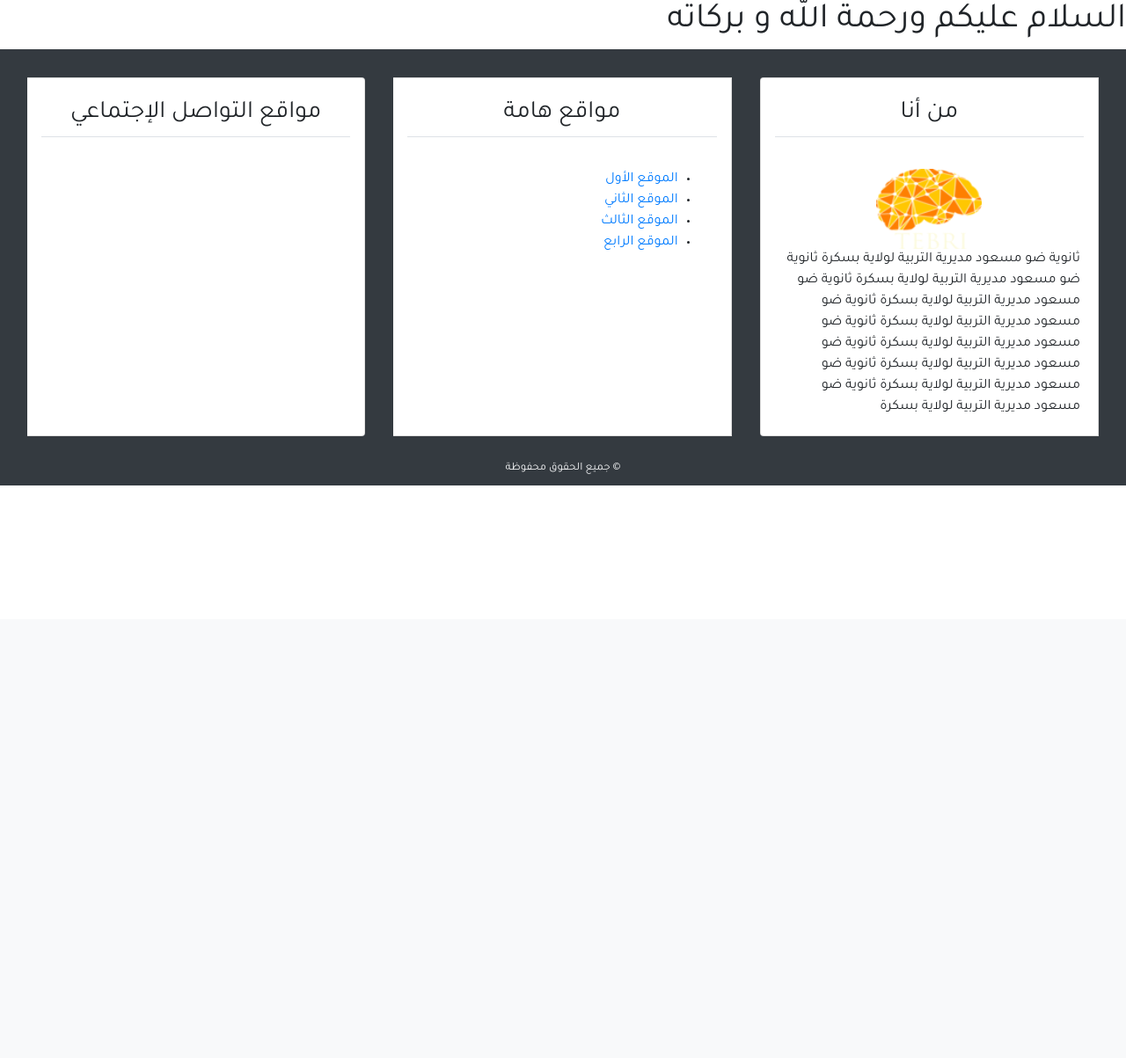
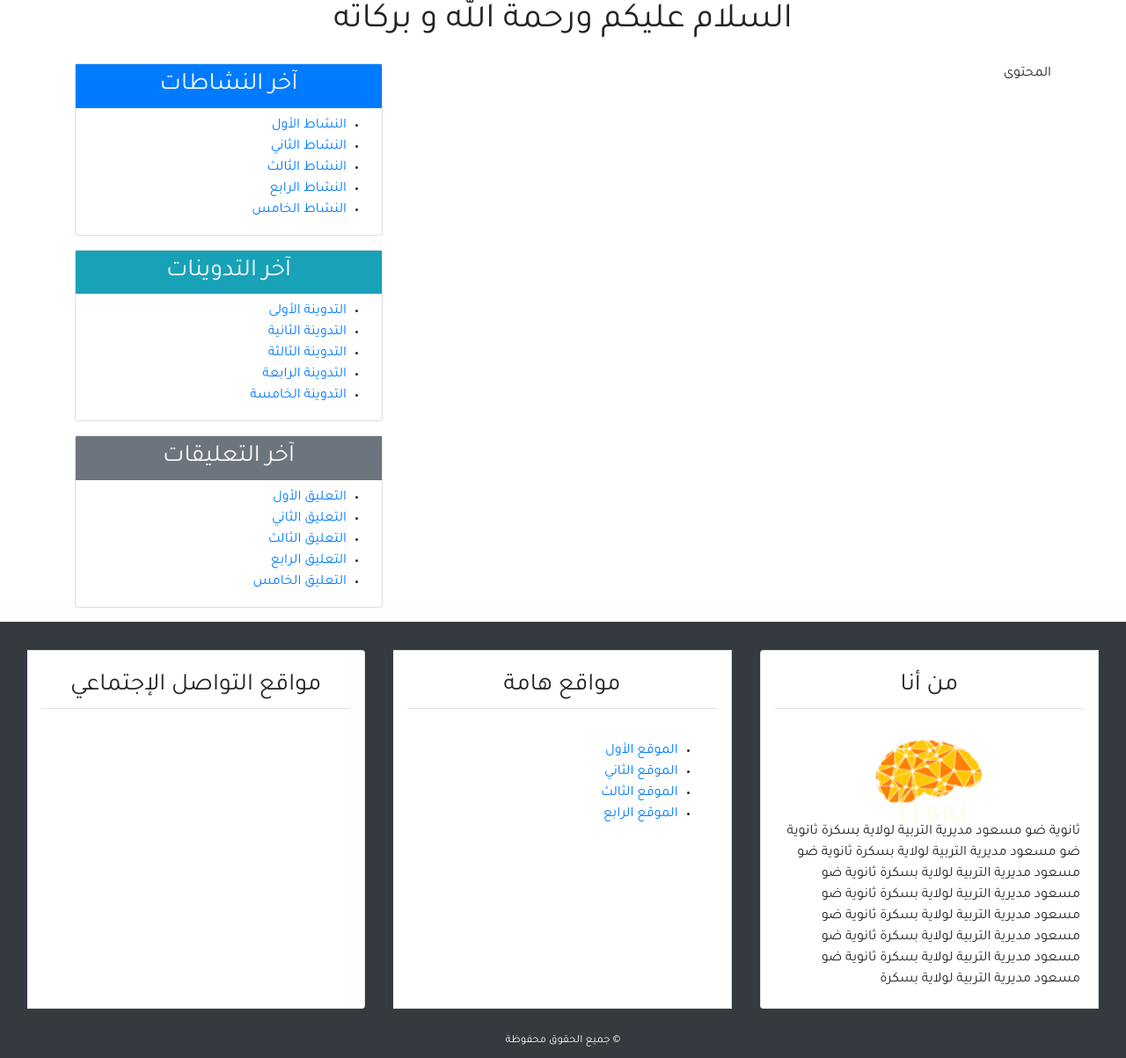
Before and after one commit to flous/Lycee_website, a Django app: page / in a window 1280 px wide. Shown: the part 96-1299 px from the top of the page at 88% size. Before the commit the page ends 648 px from the top, so only its background shows below. Run offline with Django 3.2, Linux system fonts and the light colour scheme; some libraries are stand-ins or nearby versions.

Commit message:
update settings.py for hosting . and add sidebar in index.html

```diff
--- a/src/blog/static/blog/css/main.css
+++ b/src/blog/static/blog/css/main.css
@@ -15,4 +15,3 @@ body{
 .dropdown-menu .dropdown-item{
     text-align: right;
 }
-}
--- a/src/blog/templates/blog/index.html
+++ b/src/blog/templates/blog/index.html
@@ -45,10 +45,12 @@
                             <a class="nav-link dropdown-toggle" href="#" id="navbarDropdown" role="button" data-toggle="dropdown" aria-haspopup="true" aria-expanded="false">
                             محتوىات</a>
                         <div class="dropdown-menu" aria-labelledby="navbarDropdown">
-                                <a class="dropdown-item" href="#">المحتوى الأول </a>
-                                <a class="dropdown-item" href="#">المحتوى الثاني</a>
+                                <a class="dropdown-item" href="#">منشورات </a>
+                                <a class="dropdown-item" href="#">النشاطات</a>
+                                <a class="dropdown-item" href="#">فيديوهات </a>
+                                <a class="dropdown-item" href="#">موارد</a>
                                 <div class="dropdown-divider"></div>
-                                <a class="dropdown-item" href="#">المحتوى الثالث</a>
+                                <a class="dropdown-item" href="#">الطاقم</a>
                         </div>
                         </li>
                         <li class="nav-item">
@@ -69,10 +71,49 @@
             <!-- End Navbar -->
       </header>
       <section>
-        <h1>
+        <h1 class="text-center">
             السلام عليكم ورحمة الله و بركاته
             </h1>
-      </section>
+            <div class="container">
+                <div class="row mt-4">
+                    <div class="col-md-8">
+                        المحتوى
+                    </div>
+                    <div class="col-md-4">
+                        <div class="card mb-3">
+                            <h3 class="text-center bg-primary text-light p-2"> آخر النشاطات</h3>
+                            <ul>
+                                <li><a href="#""> النشاط الأول </a></li>
+                                <li><a href="#"> النشاط الثاني </a></li>
+                                <li><a href="#"> النشاط الثالث </a></li>
+                                <li><a href="#"> النشاط الرابع </a></li>
+                                <li><a href="#"> النشاط الخامس </a></li>
+                            </ul>
+                        </div>
+                        <div class="card mb-3">
+                            <h3 class="text-center bg-info text-light p-2"> آخر التدوينات</h3>
+                            <ul>
+                                <li><a href="#"> التدوينة الأولى </a></li>
+                                <li><a href="#"> التدوينة  الثانية </a></li>
+                                <li><a href="#"> التدوينة الثالثة </a></li>
+                                <li><a href="#"> التدوينة الرابعة </a></li>
+                                <li><a href="#"> التدوينة الخامسة </a></li>
+                            </ul>
+                        </div>
+                        <div class="card mb-3">
+                            <h3 class="text-center bg-secondary text-light p-2"> آخر التعليقات</h3>
+                            <ul>
+                                <li><a href="#"> التعليق الأول </a></li>
+                                <li><a href="#"> التعليق الثاني </a></li>
+                                <li><a href="#"> التعليق الثالث </a></li>
+                                <li><a href="#"> التعليق الرابع </a></li>
+                                <li><a href="#"> التعليق الخامس </a></li>
+                            </ul>
+                        </div>
+                    </div>
+                </div>
+            </div>
+            <!-- <iframe src="https://www.google.com/maps/embed?pb=!1m18!1m12!1m3!1d663.9705295392205!2d5.69863297081863!3d34.85560109927865!2m3!1f0!2f0!3f0!3m2!1i1024!2i768!4f13.1!3m3!1m2!1s0x12f50995ad737d17%3A0x7a4b05d5faa2d6aa!2z2KvYp9mG2YjZitipINi22Ygg2YXYs9i52YjYrw!5e1!3m2!1sar!2sdz!4v1589304767865!5m2!1sar!2sdz" width="600" height="450" frameborder="0" style="border:0;" allowfullscreen="" aria-hidden="false" tabindex="0"></iframe>      </section> -->
       <footer class="bg-dark">
           <div class="container-fluid">
             <div class="row">
--- a/src/mysite/settings.py
+++ b/src/mysite/settings.py
@@ -25,7 +25,7 @@ SECRET_KEY = '(*rw%15ep^j#60b3j1q=mzacv-0!aglf+go3zbxss8tq8z49*d'
 # SECURITY WARNING: don't run with debug turned on in production!
 DEBUG = True
 
-ALLOWED_HOSTS = []
+ALLOWED_HOSTS = ['*']
 
 
 # Application definition
```
